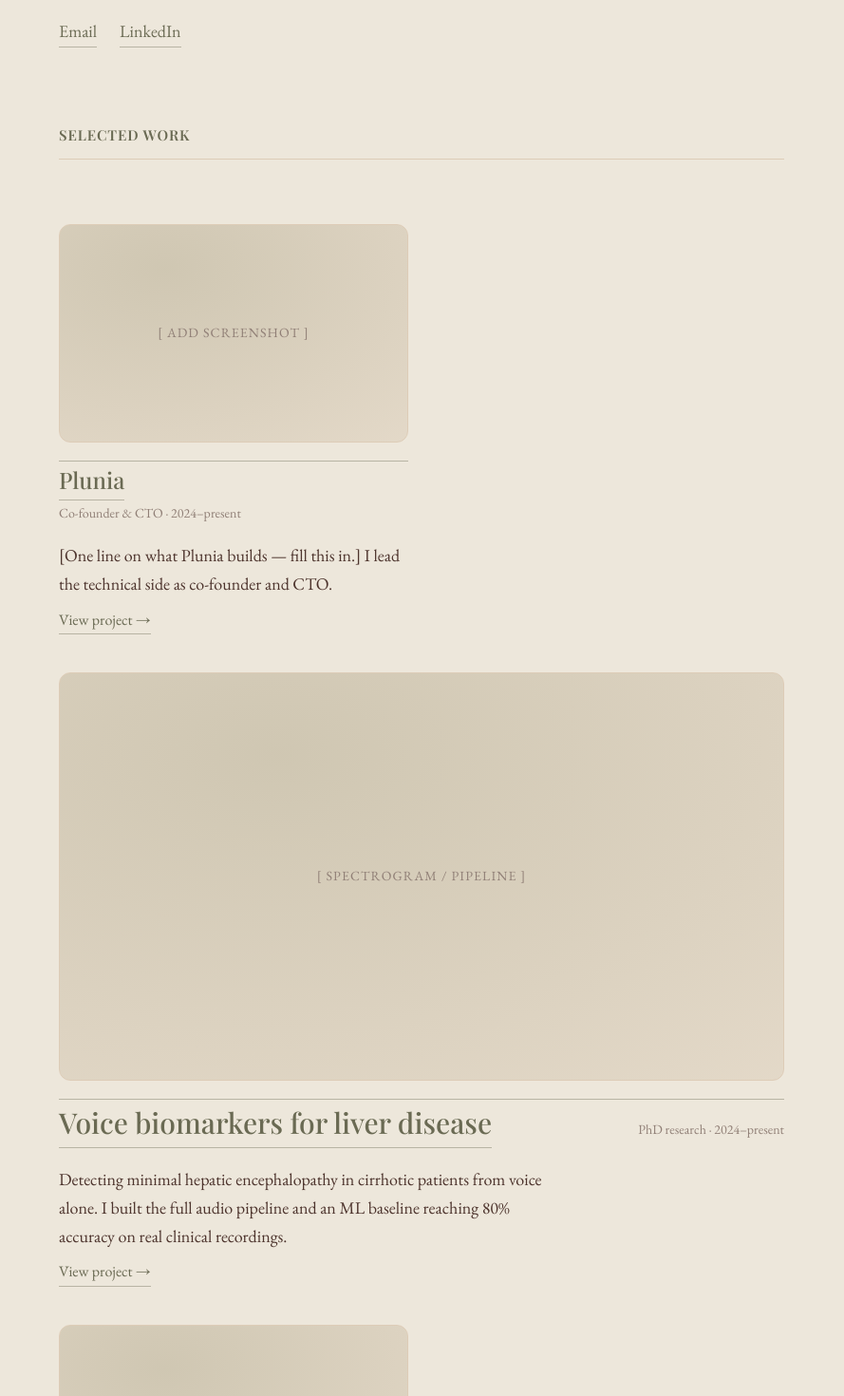
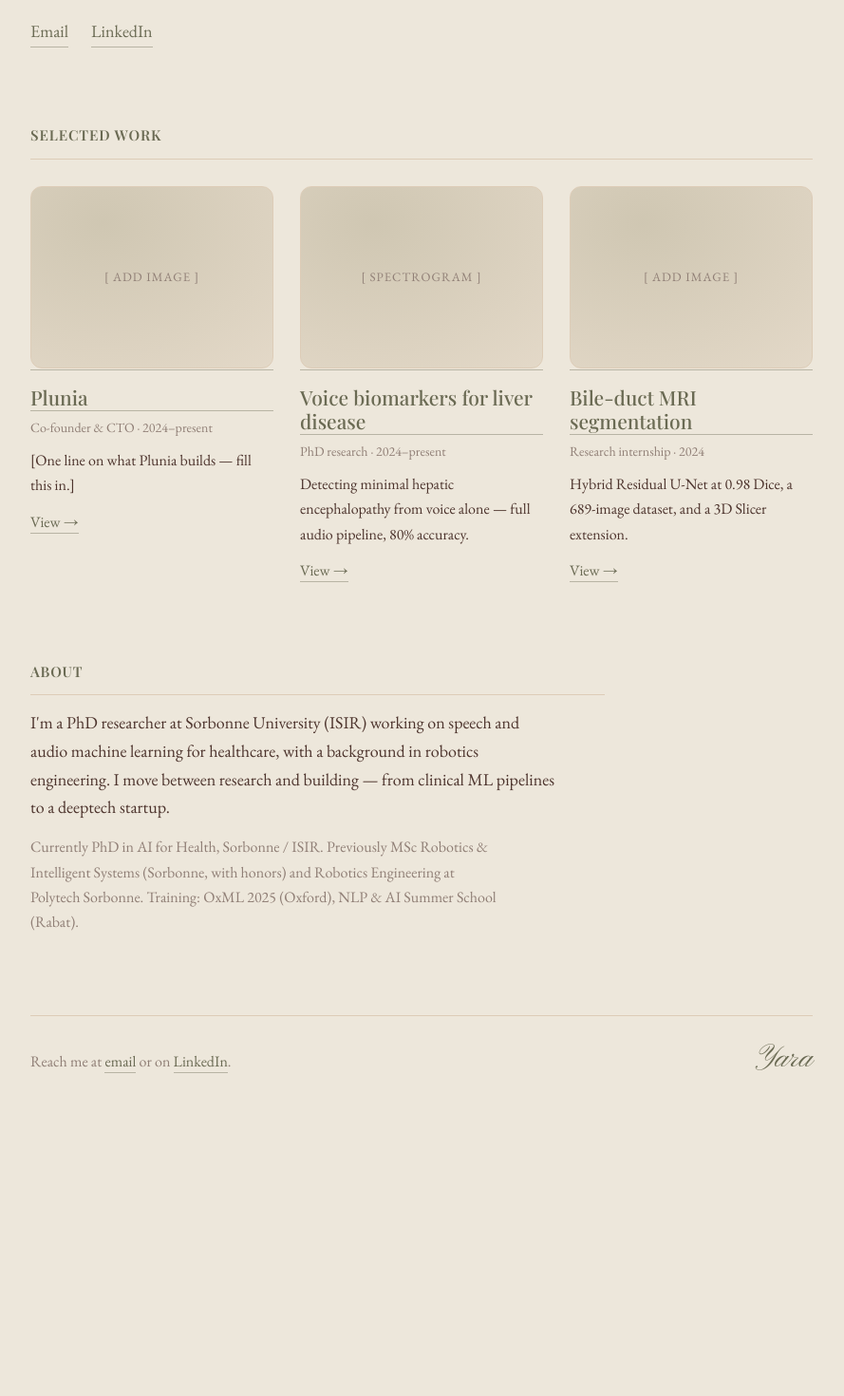
Before and after one commit to YaraIbrahimAnwar/portfolio, a Next.js app: page / in a window 1280 px wide. Shown: the part 360-1830 px from the top of the page at 95% size, without its empty margins (196-1085 px from the left). After the commit the page ends 1588 px from the top, so only its background shows below. Built offline with nearby package versions, Linux system fonts and the light colour scheme; a web font is replaced by a local one.

Commit message:
horizontal work grid + project pages

```diff
--- a/app/globals.css
+++ b/app/globals.css
@@ -1,17 +1,16 @@
 /* ============================================================
-   Shared design system for the whole site.
-   Save this as: app/globals.css  (replace everything in it)
+   Shared design system. Save as: app/globals.css (replace all)
    ============================================================ */
 
 @import url('https://fonts.googleapis.com/css2?family=Playfair+Display:ital,wght@0,400;0,500;0,600;1,400&family=EB+Garamond:ital,wght@0,400;0,500;1,400&family=Pinyon+Script&display=swap');
 
 /* ---- COLOR IDENTITY: edit these five to reskin the whole site ---- */
 :root {
-  --bg:     #EDE7DB;  /* Egg Shell — background      */
-  --ink:    #4D342D;  /* Mahogany  — primary text    */
-  --accent: #6A6A53;  /* Moss      — links & labels  */
-  --soft:   #9B9879;  /* Olive     — highlight       */
-  --line:   #DDCCB7;  /* Linen     — dividers        */
+  --bg:     #EDE7DB;  /* Egg Shell — background     */
+  --ink:    #4D342D;  /* Mahogany  — primary text   */
+  --accent: #6A6A53;  /* Moss      — links & labels */
+  --soft:   #9B9879;  /* Olive     — highlight      */
+  --line:   #DDCCB7;  /* Linen     — dividers       */
 
   --muted: color-mix(in srgb, var(--ink) 58%, var(--bg));
   --card:  color-mix(in srgb, var(--line) 45%, var(--bg));
@@ -29,7 +28,7 @@ html, body { margin: 0; padding: 0; background: var(--bg); }
   min-height: 100vh;
   -webkit-font-smoothing: antialiased;
 }
-.wrap { max-width: 820px; margin: 0 auto; padding: 96px 28px 96px; }
+.wrap { max-width: 880px; margin: 0 auto; padding: 96px 28px 96px; }
 
 /* ---- display type ---- */
 .portfolio h1 {
@@ -66,34 +65,43 @@ html, body { margin: 0; padding: 0; background: var(--bg); }
   color: var(--accent); margin: 0 0 28px; padding-bottom: 12px; border-bottom: 1px solid var(--line);
 }
 
-/* ---- project cards (home) ---- */
-.project { margin-bottom: 56px; }
-.media-link { display: block; border: none; }
+/* ============================================================
+   WORK GRID — three projects side by side (this is the horizontal part)
+   ============================================================ */
+.work-grid {
+  display: grid;
+  grid-template-columns: repeat(3, 1fr);
+  gap: 36px 28px;
+  align-items: start;
+}
+@media (max-width: 820px) { .work-grid { grid-template-columns: repeat(2, 1fr); } }
+@media (max-width: 540px) { .work-grid { grid-template-columns: 1fr; } }
+
+.project { display: flex; flex-direction: column; }
+.media-link { display: block; border: none; margin-bottom: 16px; }
 .media-link:hover { border: none; }
 .project-media {
-  position: relative; aspect-ratio: 16 / 10; overflow: hidden;
+  position: relative; aspect-ratio: 4 / 3; overflow: hidden;
   background: radial-gradient(120% 120% at 30% 20%, color-mix(in srgb, var(--soft) 30%, var(--card)), var(--card));
-  border: 1px solid var(--line); border-radius: 12px; margin-bottom: 18px;
+  border: 1px solid var(--line); border-radius: 12px;
   display: flex; align-items: center; justify-content: center;
   transition: transform .25s ease;
 }
 .media-link:hover .project-media { transform: translateY(-3px); }
-.project.featured .project-media { aspect-ratio: 16 / 9; }
 .project-media img { width: 100%; height: 100%; object-fit: cover; display: block; }
-.media-label { color: var(--muted); font-size: 14px; letter-spacing: .08em; text-transform: uppercase; }
-.project-head { display: flex; justify-content: space-between; align-items: baseline; gap: 16px; margin-bottom: 6px; }
+.media-label { color: var(--muted); font-size: 13px; letter-spacing: .08em; text-transform: uppercase; }
+
 .project-title-link {
   font-family: "The Seasons", "Playfair Display", Georgia, serif;
-  font-size: 24px; font-weight: 500; color: var(--ink); border: none;
+  font-size: 21px; font-weight: 500; color: var(--ink); border: none; line-height: 1.2;
 }
-.project.featured .project-title-link { font-size: 30px; }
 .project:hover .project-title-link { color: var(--accent); }
-.project-meta { color: var(--muted); font-size: 14px; white-space: nowrap; }
-.project-desc { max-width: 62ch; margin-bottom: 10px; }
-.project-links { display: flex; gap: 18px; font-size: 16px; }
+.project-meta { color: var(--muted); font-size: 14px; margin: 6px 0 10px; }
+.project-desc { font-size: 16px; margin: 0 0 12px; }
+.project-links { font-size: 16px; margin: auto 0 0; }
 
 /* ---- about ---- */
-.about p { max-width: 62ch; margin: 0 0 14px; }
+.about p { max-width: 64ch; margin: 0 0 14px; }
 .about .meta-line { color: var(--muted); font-size: 16px; }
 
 /* ---- footer ---- */
@@ -146,30 +154,4 @@ html, body { margin: 0; padding: 0; background: var(--bg); }
 @keyframes rise { from { opacity: 0; transform: translateY(10px); } to { opacity: 1; transform: none; } }
 @media (prefers-reduced-motion: reduce) { .portfolio .wrap > * { animation: none; } }
 
-@media (max-width: 600px) {
-  .wrap { padding-top: 72px; }
-  .project-head { flex-direction: column; gap: 2px; }
-  .project-meta { white-space: normal; }
-}
-
-/* ---- horizontal work grid ---- */
-.section.work {
-  display: grid;
-  grid-template-columns: repeat(2, 1fr);
-  gap: 40px 28px;
-  align-items: start;
-}
-.section.work .eyebrow { grid-column: 1 / -1; }
-.section.work .project { margin-bottom: 0; }
-.section.work .project.featured { grid-column: 1 / -1; }
-.section.work .project-head {
-  flex-direction: column;
-  align-items: flex-start;
-  gap: 2px;
-}
-.section.work .project.featured .project-head {
-  flex-direction: row;
-  align-items: baseline;
-  justify-content: space-between;
-}
-@media (max-width: 600px) { .section.work { grid-template-columns: 1fr; } }
+@media (max-width: 600px) { .wrap { padding-top: 72px; } }
--- a/app/page.jsx
+++ b/app/page.jsx
@@ -26,66 +26,48 @@ export default function Home() {
         </header>
 
         {/* ---------------- SELECTED WORK ---------------- */}
-        <section className="section work">
-
+        <section className="section">
           <p className="eyebrow">Selected Work</p>
 
+          <div className="work-grid">
             {/* Plunia */}
-          <div className="project">
+            <article className="project">
               <Link href="/plunia" className="media-link">
-              <div className="project-media"><span className="media-label">[ add screenshot ]</span></div>
+                <div className="project-media"><span className="media-label">[ add image ]</span></div>
               </Link>
-            <div className="project-head">
               <Link href="/plunia" className="project-title-link">Plunia</Link>
-              <span className="project-meta">Co-founder &amp; CTO · 2024–present</span>
-            </div>
-            <p className="project-desc">
-              [One line on what Plunia builds — fill this in.] I lead the technical side as co-founder and CTO.
-            </p>
-            <div className="project-links"><Link href="/plunia">View project →</Link></div>
-          </div>
+              <p className="project-meta">Co-founder &amp; CTO · 2024–present</p>
+              <p className="project-desc">[One line on what Plunia builds — fill this in.]</p>
+              <p className="project-links"><Link href="/plunia">View →</Link></p>
+            </article>
 
             {/* PhD */}
-          <div className="project featured">
+            <article className="project">
               <Link href="/phd" className="media-link">
-              <div className="project-media"><span className="media-label">[ spectrogram / pipeline ]</span></div>
+                <div className="project-media"><span className="media-label">[ spectrogram ]</span></div>
               </Link>
-            <div className="project-head">
               <Link href="/phd" className="project-title-link">Voice biomarkers for liver disease</Link>
-              <span className="project-meta">PhD research · 2024–present</span>
-            </div>
+              <p className="project-meta">PhD research · 2024–present</p>
               <p className="project-desc">
-              Detecting minimal hepatic encephalopathy in cirrhotic patients from voice alone.
-              I built the full audio pipeline and an ML baseline reaching 80% accuracy on real clinical recordings.
+                Detecting minimal hepatic encephalopathy from voice alone — full audio pipeline, 80% accuracy.
               </p>
-            <div className="project-links"><Link href="/phd">View project →</Link></div>
-          </div>
-
-
-
-
-
+              <p className="project-links"><Link href="/phd">View →</Link></p>
+            </article>
 
             {/* Computer Vision internship */}
-          <div className="project">
+            <article className="project">
               <Link href="/vision" className="media-link">
-              <div className="project-media"><span className="media-label">[ add screenshot ]</span></div>
+                <div className="project-media"><span className="media-label">[ add image ]</span></div>
               </Link>
-            <div className="project-head">
               <Link href="/vision" className="project-title-link">Bile-duct MRI segmentation</Link>
-              <span className="project-meta">Research internship · 2024</span>
+              <p className="project-meta">Research internship · 2024</p>
+              <p className="project-desc">
+                Hybrid Residual U-Net at 0.98 Dice, a 689-image dataset, and a 3D Slicer extension.
+              </p>
+              <p className="project-links"><Link href="/vision">View →</Link></p>
+            </article>
           </div>
-            <p className="project-desc">
-              A hybrid Residual U-Net reaching 0.98 Dice on MRI. I built a 689-image annotated dataset
-              and a 3D Slicer extension that cut out manual contour validation.
-            </p>
-            <div className="project-links"><Link href="/vision">View project →</Link></div>
-          </div>
-
         </section>
-
-
-
 
         {/* ---------------- ABOUT ---------------- */}
         <section className="section about">
```
Lines whose indentation alone changed are shown as unchanged.
